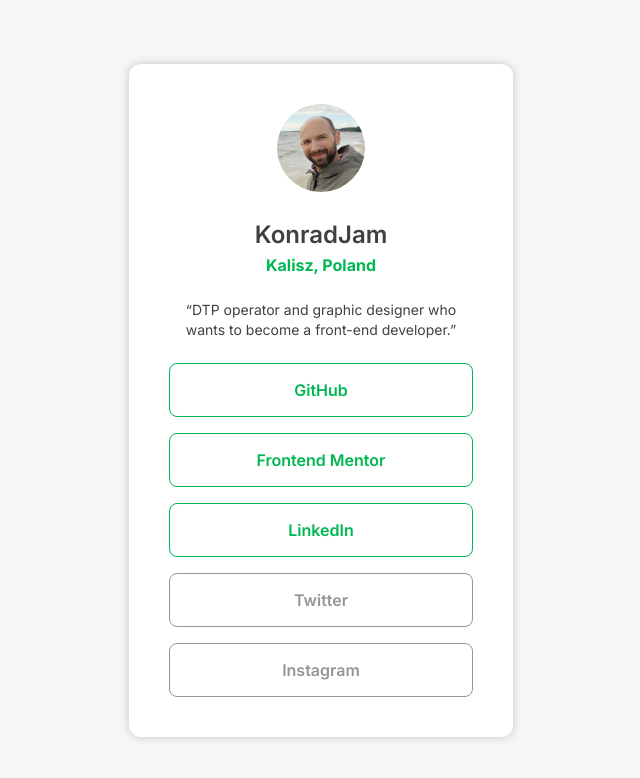
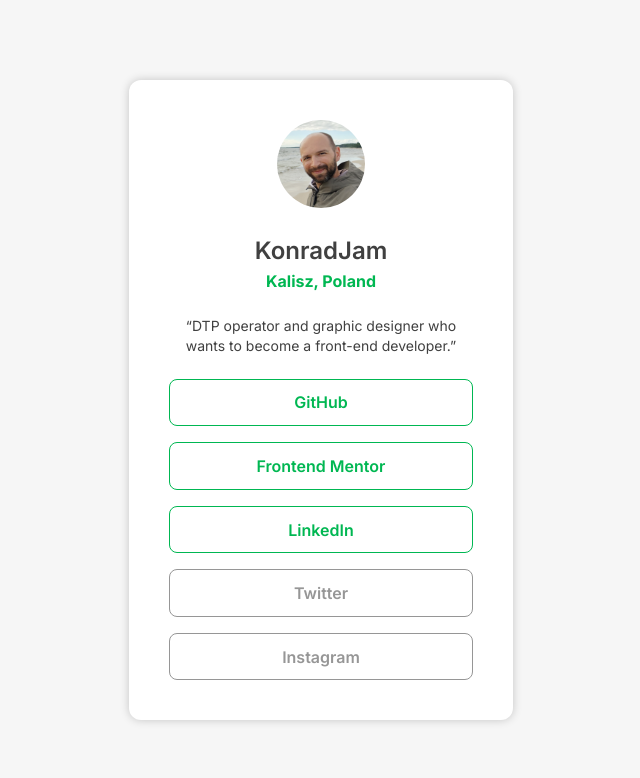
Before and after one commit to KonradJam/social-links-profile-main, a plain HTML site: page index.html in a window 1280 px wide. Shown: the whole page, without its empty margins (319-959 px from the left). Drawn offline with Linux system fonts and the light colour scheme.

Commit message:
Correct padding of the links

```diff
--- a/style.css
+++ b/style.css
@@ -68,7 +68,7 @@ body {
     position: relative;
     display: block;
     width: 100%;
-    padding: 1rem;
+    padding: .8rem;
     border: solid 1px var(--green-color);
     border-radius: 8px;
     text-decoration: none;
```
